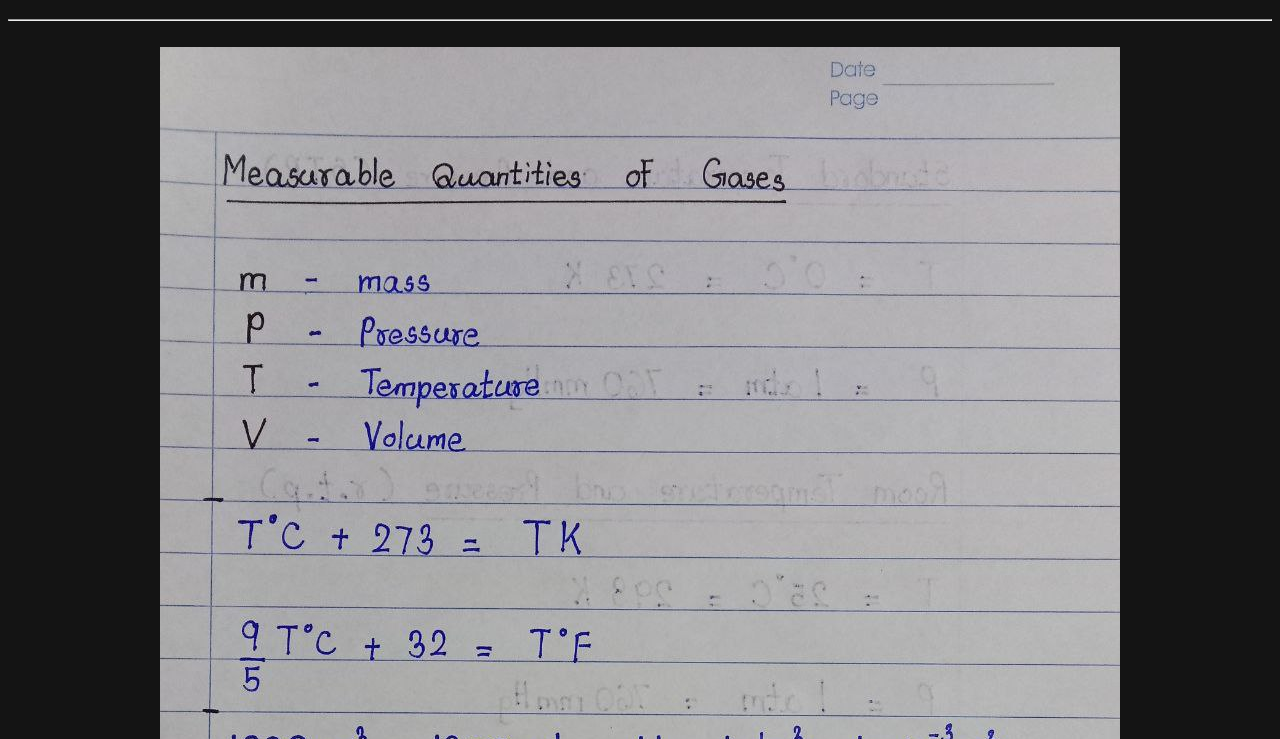
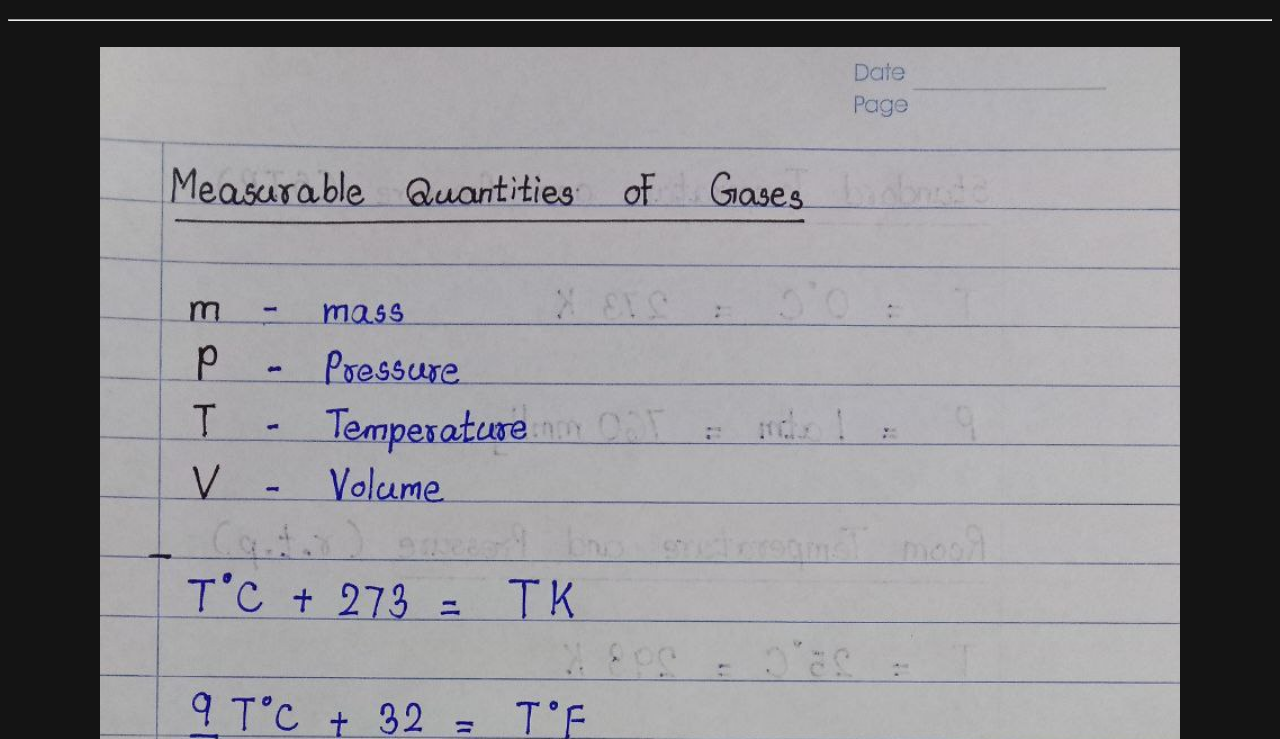
Before and after one commit to yu146ash-it/Lessons, a plain HTML site: page che.html in a window 1280 px wide. Shown: the part 61-800 px from the top of the page. Drawn offline with Linux system fonts and the light colour scheme.

Commit message:
Update che.html

```diff
--- a/che.html
+++ b/che.html
@@ -14,7 +14,7 @@
 
         <br>
 
-        <img src="che1.jpg">
+        <img src="che1.jpg" width="1080">
         <br><br>
 
         <img src="che2.jpg">
```
